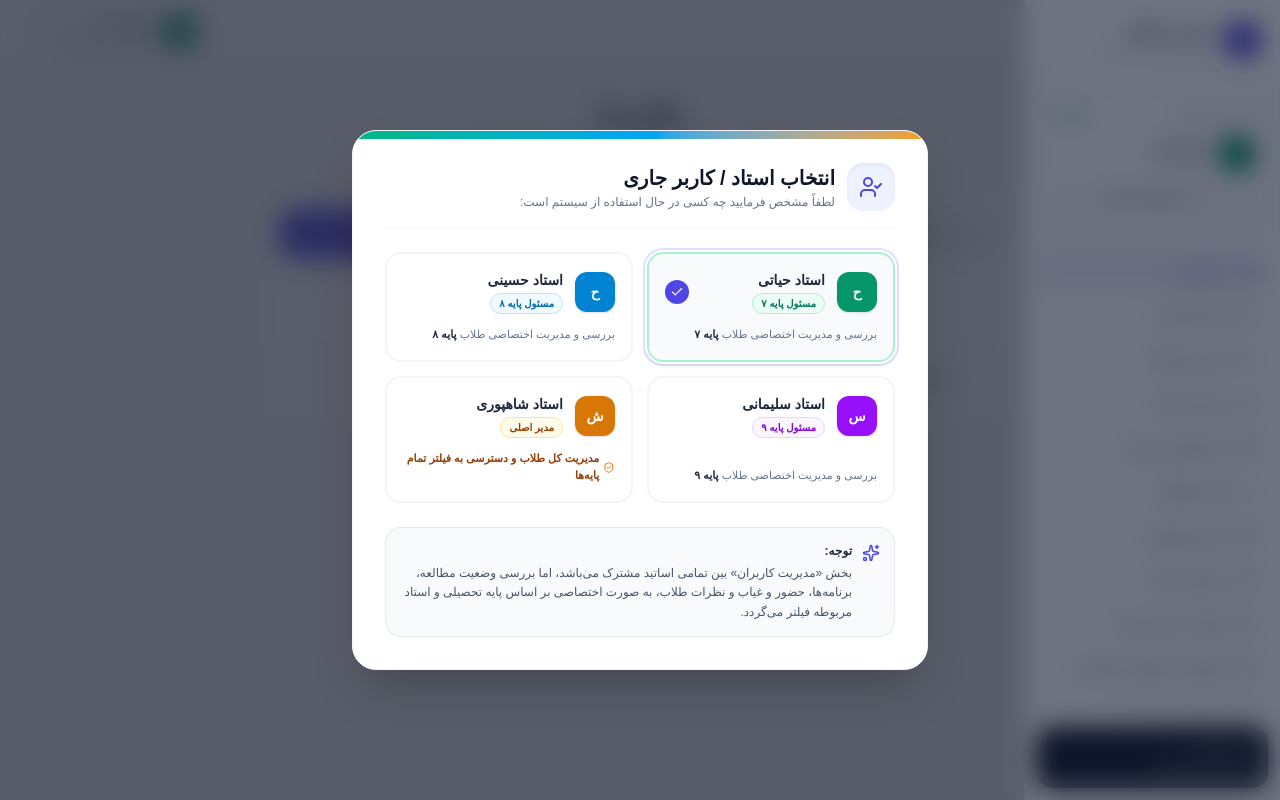
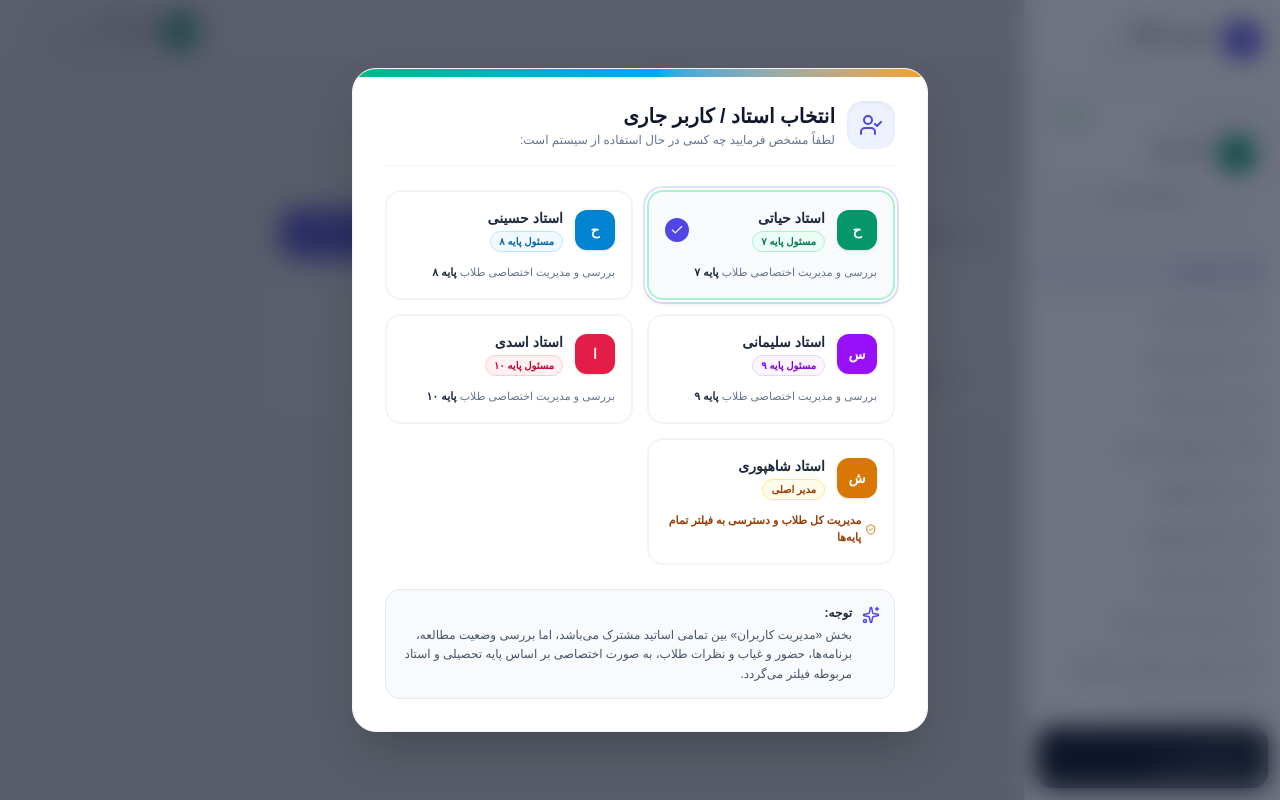
Before and after one commit to sadeghho2010-rgb/smsho-imam-kzem-school, a React (Vite) app: page / in a window 1280 px wide. Built offline with nearby package versions, Linux system fonts and the light colour scheme; no server answers; the database is empty; a small style sheet from the web is missing.

Commit message:
feat: add Asadi mentor and grade 10 support
- Register 'asadi' mentor in context and database
- Update grade mapping to include support for grade 10
- Add UI filters and selection options for grade 10 students

```diff
--- a/src/components/BackupAndRestore.tsx
+++ b/src/components/BackupAndRestore.tsx
@@ -460,7 +460,7 @@ export default function BackupAndRestore() {
         }
       });
 
-      const files = Array.from(fileList);
+      const files: File[] = Array.from(fileList);
 
       for (const file of files) {
         const ext = file.name.substring(file.name.lastIndexOf('.')).toLowerCase();
@@ -683,6 +683,32 @@ export default function BackupAndRestore() {
       photoCount: students.filter((s) => getMentorKeyForGrade(s.grade) === 'soleimani' && s.photoUrl).length
     },
     {
+      id: 'asadi',
+      name: 'استاد اسدی',
+      role: 'مسئول پایه ۱۰',
+      gradeLabel: 'پایه ۱۰',
+      avatarBg: 'bg-rose-600',
+      badgeBg: 'bg-rose-50',
+      badgeText: 'text-rose-700',
+      badgeBorder: 'border-rose-200',
+      dotColor: 'bg-rose-500',
+      studentCount: students.filter((s) => getMentorKeyForGrade(s.grade) === 'asadi').length,
+      photoCount: students.filter((s) => getMentorKeyForGrade(s.grade) === 'asadi' && s.photoUrl).length
+    },
+    {
+      id: 'asadi',
+      name: 'استاد اسدی',
+      role: 'مسئول پایه ۱۰',
+      gradeLabel: 'پایه ۱۰',
+      avatarBg: 'bg-rose-600',
+      badgeBg: 'bg-rose-50',
+      badgeText: 'text-rose-700',
+      badgeBorder: 'border-rose-200',
+      dotColor: 'bg-rose-500',
+      studentCount: students.filter((s) => getMentorKeyForGrade(s.grade) === 'asadi').length,
+      photoCount: students.filter((s) => getMentorKeyForGrade(s.grade) === 'asadi' && s.photoUrl).length
+    },
+    {
       id: 'shahpoori',
       name: 'استاد شاهپوری',
       role: 'مدیر اصلی',
--- a/src/components/ManagerFiles.tsx
+++ b/src/components/ManagerFiles.tsx
@@ -397,6 +397,7 @@ export default function ManagerFiles() {
                     <option value="hayati">استاد حیاتی (مسئول پایه ۷)</option>
                     <option value="hosseini">استاد حسینی (مسئول پایه ۸)</option>
                     <option value="soleimani">استاد سلیمانی (مسئول پایه ۹)</option>
+                    <option value="asadi">استاد اسدی (مسئول پایه ۱۰)</option>
                   </select>
                 </div>
               ) : (
@@ -404,7 +405,7 @@ export default function ManagerFiles() {
                   <label className="text-xs font-bold text-slate-700">وضعیت دسترسی:</label>
                   <div className="p-2.5 bg-emerald-50 border border-emerald-200 text-emerald-900 rounded-xl text-xs font-bold flex items-center gap-2">
                     <CheckCircle2 size={16} className="text-emerald-600" />
-                    <span>فایل در منوی تمامی اساتید (پایه ۷، ۸ و ۹) قابل مشاهده خواهد بود.</span>
+                    <span>فایل در منوی تمامی اساتید (پایه ۷، ۸، ۹ و ۱۰) قابل مشاهده خواهد بود.</span>
                   </div>
                 </div>
               )}
--- a/src/components/StudentList.tsx
+++ b/src/components/StudentList.tsx
@@ -284,6 +284,7 @@ export default function StudentList({ onlyActive = false, initialStudentId }: St
     if (currentMentorId === 'hayati') defaultGrade = 'پایه 7';
     else if (currentMentorId === 'hosseini') defaultGrade = 'پایه 8';
     else if (currentMentorId === 'soleimani') defaultGrade = 'پایه 9';
+    else if (currentMentorId === 'asadi') defaultGrade = 'پایه 10';
 
     setNewStudent({
       name: '',
@@ -1133,10 +1134,22 @@ export default function StudentList({ onlyActive = false, initialStudentId }: St
                       >
                         پایه ۹ (سلیمانی)
                       </button>
+                      <button
+                        type="button"
+                        onClick={() => setNewStudent(prev => ({ ...prev, grade: 'پایه 10' }))}
+                        className={cn(
+                          "px-2 py-0.5 text-[10px] rounded border transition-colors",
+                          newStudent.grade?.includes('10') || newStudent.grade?.includes('۱۰')
+                            ? "bg-rose-100 text-rose-800 border-rose-300 font-bold"
+                            : "bg-slate-50 text-slate-600 border-slate-200 hover:bg-slate-100"
+                        )}
+                      >
+                        پایه ۱۰ (اسدی)
+                      </button>
                     </div>
                     <input
                       type="text"
-                      placeholder="مثال: پایه 7 یا پایه 8"
+                      placeholder="مثال: پایه 7 یا پایه 10"
                       className="w-full px-3 py-2 text-sm border border-slate-200 rounded-lg outline-none focus:ring-2 focus:ring-indigo-500"
                       value={newStudent.grade || ''}
                       onChange={(e) => setNewStudent({...newStudent, grade: e.target.value})}
--- a/src/components/StudyDiscussion.tsx
+++ b/src/components/StudyDiscussion.tsx
@@ -159,7 +159,7 @@ export default function StudyDiscussion({ initialStudentId }: StudyDiscussionPro
     setEditingGroup(null);
     setFormTitle('');
     setFormSubject('فقه و اصول');
-    const defaultGrade = currentMentor.gradeLabel.includes('۸') ? 'پایه ۸' : currentMentor.gradeLabel.includes('۹') ? 'پایه ۹' : 'پایه ۷';
+    const defaultGrade = currentMentor.gradeLabel.includes('۸') ? 'پایه ۸' : currentMentor.gradeLabel.includes('۹') ? 'پایه ۹' : currentMentor.gradeLabel.includes('۱۰') ? 'پایه ۱۰' : 'پایه ۷';
     setFormGrade(defaultGrade);
     setModalGradeFilter('all');
     setModalSearchQuery('');
@@ -690,6 +690,7 @@ export default function StudyDiscussion({ initialStudentId }: StudyDiscussionPro
               <option value="پایه ۷">پایه ۷</option>
               <option value="پایه ۸">پایه ۸</option>
               <option value="پایه ۹">پایه ۹</option>
+              <option value="پایه ۱۰">پایه ۱۰</option>
             </select>
 
             {/* Search Input */}
@@ -1291,6 +1292,7 @@ export default function StudyDiscussion({ initialStudentId }: StudyDiscussionPro
                       <option value="پایه ۷">پایه ۷</option>
                       <option value="پایه ۸">پایه ۸</option>
                       <option value="پایه ۹">پایه ۹</option>
+                      <option value="پایه ۱۰">پایه ۱۰</option>
                     </select>
                   </div>
 
@@ -1329,6 +1331,7 @@ export default function StudyDiscussion({ initialStudentId }: StudyDiscussionPro
                         <option value="پایه ۷">پایه ۷</option>
                         <option value="پایه ۸">پایه ۸</option>
                         <option value="پایه ۹">پایه ۹</option>
+                        <option value="پایه ۱۰">پایه ۱۰</option>
                       </select>
 
                       {/* Select all / Deselect all */}
--- a/src/context/MentorContext.tsx
+++ b/src/context/MentorContext.tsx
@@ -2,8 +2,8 @@ import React, { createContext, useContext, useState } from 'react';
 import { Student } from '../types';
 import { isStudentActive, getMentorKeyForGrade } from '../lib/localDb';
 
-export type MentorId = 'hayati' | 'hosseini' | 'soleimani' | 'shahpoori';
-export type ShahpooriFilter = 'all' | 'hayati' | 'hosseini' | 'soleimani';
+export type MentorId = 'hayati' | 'hosseini' | 'soleimani' | 'asadi' | 'shahpoori';
+export type ShahpooriFilter = 'all' | 'hayati' | 'hosseini' | 'soleimani' | 'asadi';
 
 export interface MentorInfo {
   id: MentorId;
@@ -52,6 +52,17 @@ export const MENTORS: Record<MentorId, MentorInfo> = {
     badgeBorder: 'border-purple-200',
     dotColor: 'bg-purple-500',
   },
+  asadi: {
+    id: 'asadi',
+    name: 'استاد اسدی',
+    role: 'مسئول پایه ۱۰',
+    gradeLabel: 'پایه ۱۰',
+    avatarBg: 'bg-rose-600',
+    badgeBg: 'bg-rose-50',
+    badgeText: 'text-rose-700',
+    badgeBorder: 'border-rose-200',
+    dotColor: 'bg-rose-500',
+  },
   shahpoori: {
     id: 'shahpoori',
     name: 'استاد شاهپوری',
@@ -66,7 +77,7 @@ export const MENTORS: Record<MentorId, MentorInfo> = {
   },
 };
 
-export function getStudentMentorKey(grade?: string): 'hayati' | 'hosseini' | 'soleimani' | 'other' {
+export function getStudentMentorKey(grade?: string): 'hayati' | 'hosseini' | 'soleimani' | 'asadi' | 'other' {
   return getMentorKeyForGrade(grade);
 }
 
--- a/src/lib/cloudBackups.ts
+++ b/src/lib/cloudBackups.ts
@@ -217,7 +217,7 @@ export async function fetchCloudBackups(
 
   // 3. Fetch list directly from Supabase Storage folders
   const foldersToFetch = (isManager && (!activeMentorId || activeMentorId === 'all' || activeMentorId === 'shahpoori'))
-    ? ['hosseini', 'hayati', 'soleymani', 'boss']
+    ? ['hosseini', 'hayati', 'soleymani', 'asadi', 'boss']
     : [getFolderForMentor(activeMentorId || '')];
 
   for (const f of foldersToFetch) {
@@ -239,6 +239,7 @@ export async function fetchCloudBackups(
               if (f === 'hosseini') { mentorName = 'استاد حسینی'; mentorId = 'hosseini'; }
               if (f === 'hayati') { mentorName = 'استاد حیاتی'; mentorId = 'hayati'; }
               if (f === 'soleymani') { mentorName = 'استاد سلیمانی'; mentorId = 'soleimani'; }
+              if (f === 'asadi') { mentorName = 'استاد اسدی'; mentorId = 'asadi'; }
               if (f === 'boss') { mentorName = 'استاد شاهپوری (مدیر)'; mentorId = 'shahpoori'; }
 
               const created = fileObj.created_at || new Date().toISOString();
--- a/src/lib/localDb.ts
+++ b/src/lib/localDb.ts
@@ -162,9 +162,10 @@ export function normalizeStudent(item: any): any {
   };
 }
 
-export function getMentorKeyForGrade(grade?: string): 'hayati' | 'hosseini' | 'soleimani' | 'other' {
+export function getMentorKeyForGrade(grade?: string): 'hayati' | 'hosseini' | 'soleimani' | 'asadi' | 'other' {
   if (!grade) return 'other';
   const g = String(grade).trim().toLowerCase();
+  if (g.includes('10') || g.includes('۱۰') || g.includes('ده') || g.includes('دهم') || g === '10' || g === '۱۰') return 'asadi';
   if (g.includes('7') || g.includes('۷') || g.includes('هفت') || g === '7' || g === '۷') return 'hayati';
   if (g.includes('8') || g.includes('۸') || g.includes('هشت') || g === '8' || g === '۸') return 'hosseini';
   if (g.includes('9') || g.includes('۹') || g.includes('نه') || g.includes('نهم') || g === '9' || g === '۹') return 'soleimani';
@@ -175,6 +176,7 @@ export const MENTOR_META: Record<string, { id: string; name: string; role: strin
   hayati: { id: 'hayati', name: 'استاد حیاتی', role: 'مسئول پایه ۷', gradeLabel: 'پایه ۷' },
   hosseini: { id: 'hosseini', name: 'استاد حسینی', role: 'مسئول پایه ۸', gradeLabel: 'پایه ۸' },
   soleimani: { id: 'soleimani', name: 'استاد سلیمانی', role: 'مسئول پایه ۹', gradeLabel: 'پایه ۹' },
+  asadi: { id: 'asadi', name: 'استاد اسدی', role: 'مسئول پایه ۱۰', gradeLabel: 'پایه ۱۰' },
   shahpoori: { id: 'shahpoori', name: 'استاد شاهپوری', role: 'مدیر اصلی', gradeLabel: 'کل پایه‌ها' },
 };
 
--- a/src/lib/supabase.ts
+++ b/src/lib/supabase.ts
@@ -24,6 +24,8 @@ export function getFolderForMentor(mentorId: string): string {
     case 'soleimani':
     case 'soleymani':
       return 'soleymani';
+    case 'asadi':
+      return 'asadi';
     case 'shahpoori':
     case 'boss':
       return 'boss';
--- a/src/types.ts
+++ b/src/types.ts
@@ -149,8 +149,8 @@ export interface DiscussionGroup {
   id: string;
   title: string;
   subject?: string;
-  grade?: string; // 'پایه ۷' | 'پایه ۸' | 'پایه ۹'
-  mentorId?: string; // 'hayati' | 'hosseini' | 'soleimani' | 'shahpoori'
+  grade?: string; // 'پایه ۷' | 'پایه ۸' | 'پایه ۹' | 'پایه ۱۰'
+  mentorId?: string; // 'hayati' | 'hosseini' | 'soleimani' | 'asadi' | 'shahpoori'
   memberStudentIds: string[]; // Active students in this discussion group
   externalMembers?: string[]; // External discussion partners ("سایر" / custom names)
   description?: string;
```
Also changed, not shown: src/App.tsx (+14 -1 lines).
